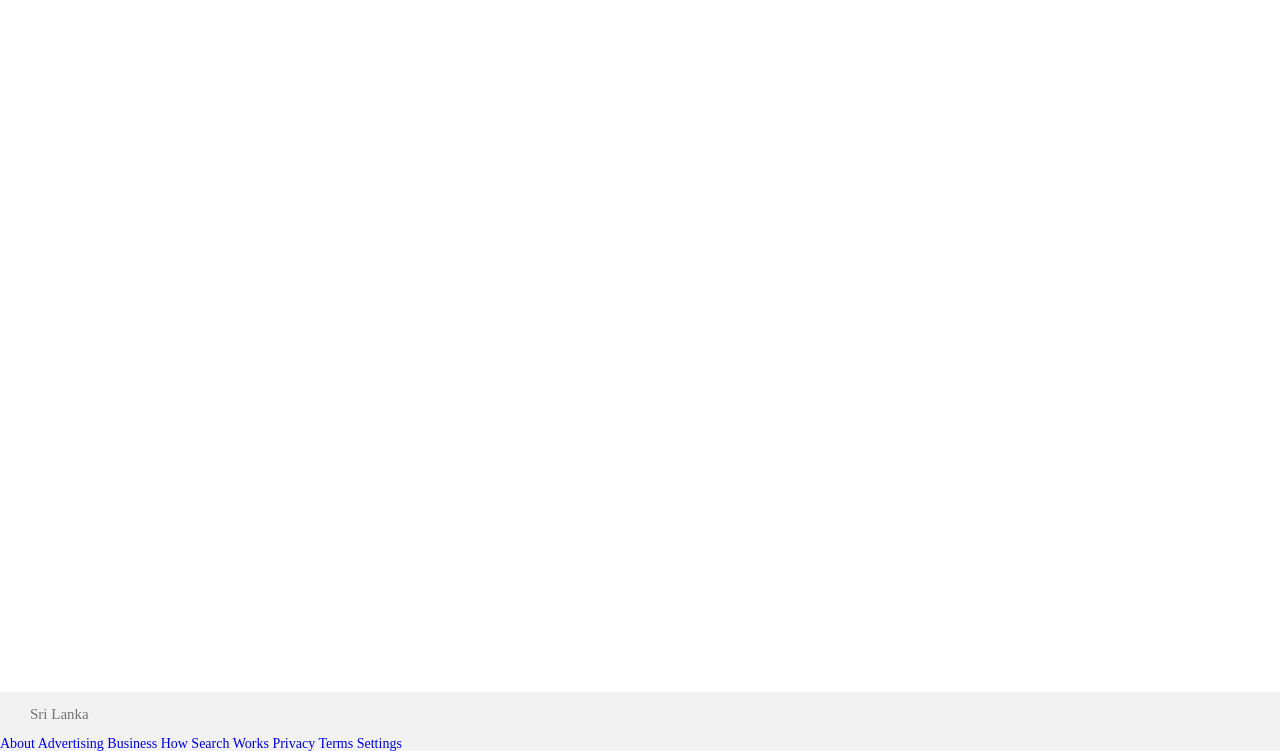
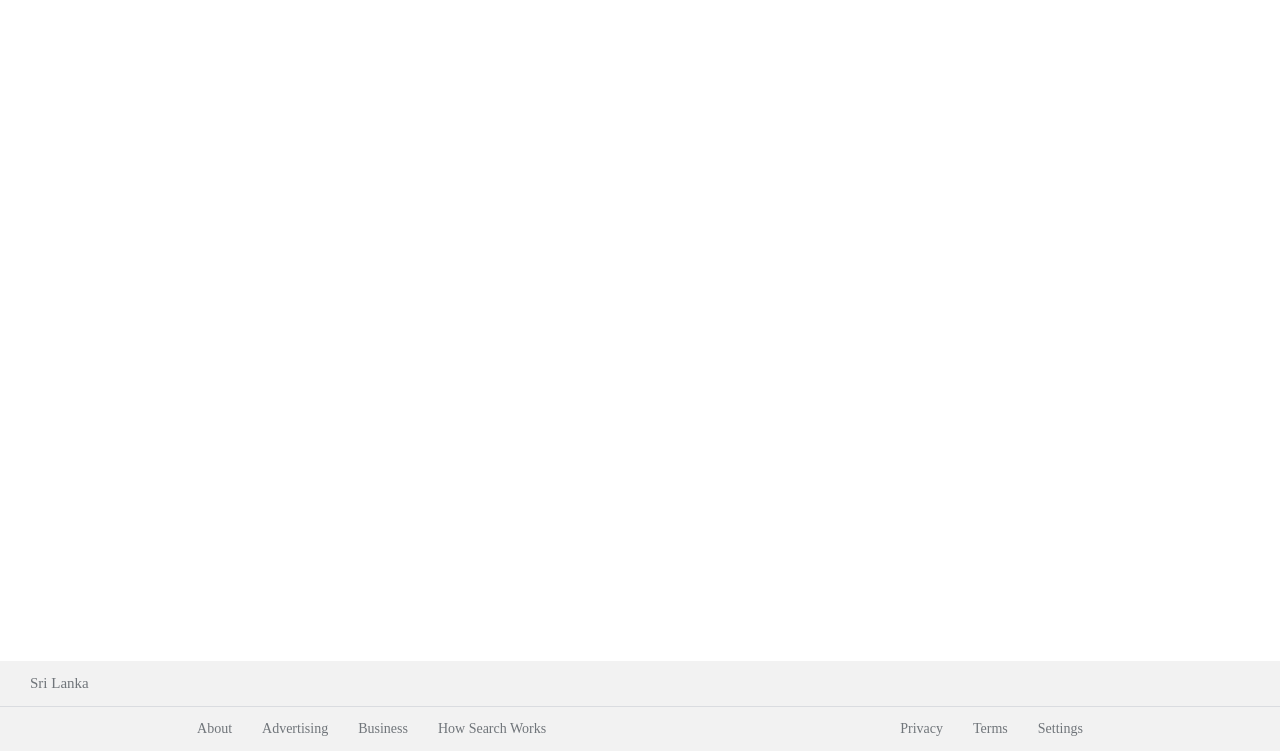
Before and after one commit to Direct-Entry-Program-8/google-clone, a website: page index.html in a window 1280 px wide. Shown: the part 49-800 px from the top of the page. Drawn offline with nearby package versions, Linux system fonts and the light colour scheme.

Commit message:
Finalize footer

```diff
--- a/css/style.css
+++ b/css/style.css
@@ -93,6 +93,28 @@ header #btn-app svg{
  footer #country{
      padding: 15px 30px;
      font-size: 15px;
+     border-bottom: 1px solid #dadce0;
+ }
+
+ footer #links{
+     padding: 0 20px;
+     display: flex;
+     flex-wrap: wrap;
+     justify-content: space-around;
+ }
+
+ footer #links > div{
+     display: flex;
+     justify-content: center;
+ }
+
+ footer #links > div:first-child{
+     flex-wrap: wrap;
+ }
+
+ footer #links > div a{
+     padding:15px;
+     color: inherit;
  }
 
  /* == Key Frames */
@@ -104,3 +126,9 @@ header #btn-app svg{
         justify-content: center;
     }
  }
+
+ @media all and (max-width: 1200px){
+    footer #links > div{
+        justify-content: space-evenly;
+    }
+ }
--- a/index.html
+++ b/index.html
@@ -22,14 +22,18 @@
     <footer>
         <div id="country">Sri Lanka</div>
         <div id="links">
+            <div>
                 <a href="https://about.google/?utm_source=google-LK&utm_medium=referral&utm_campaign=hp-footer&fg=1">About</a>
                 <a href="https://www.google.com/intl/en_lk/ads/?subid=ww-ww-et-g-awa-a-g_hpafoot1_1!o2&utm_source=google.com&utm_medium=referral&utm_campaign=google_hpafooter&fg=1">Advertising</a>
                 <a href="https://www.google.com/services/?subid=ww-ww-et-g-awa-a-g_hpbfoot1_1!o2&utm_source=google.com&utm_medium=referral&utm_campaign=google_hpbfooter&fg=1">Business</a>
                 <a href="https://google.com/search/howsearchworks/?fg=1">How Search Works</a>
+            </div>
+            <div>
                 <a href="https://policies.google.com/privacy?hl=en-LK&fg=1">Privacy</a>
                 <a href="https://policies.google.com/terms?hl=en-LK&fg=1">Terms</a>
                 <a href="javascript:void(0)">Settings</a>
             </div>
+        </div>
     </footer>
 </body>
 </html>
```
Lines whose indentation alone changed are shown as unchanged.
